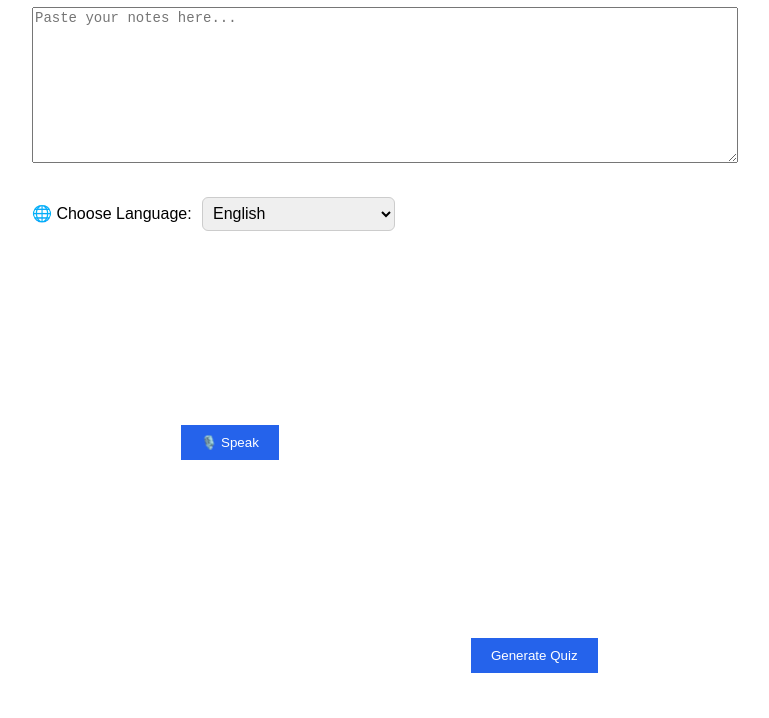
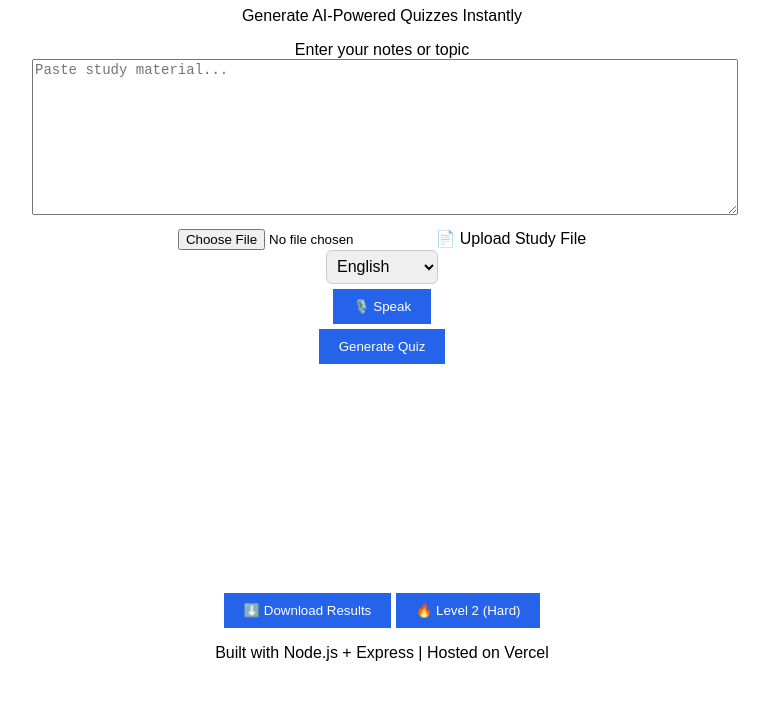
Before and after one commit to VyshrawanP/Quizz-AI-appathon, a plain HTML site: page frontend/index.html in a window 1280 px wide. Shown: the part 113-831 px from the top of the page, without its empty margins (258-1027 px from the left). Drawn offline with nearby package versions, Linux system fonts and the light colour scheme.

Commit message:
Updated Fronted UI to version 2.0

```diff
--- a/frontend/index.html
+++ b/frontend/index.html
@@ -2,36 +2,64 @@
 <html lang="en">
 <head>
   <meta charset="UTF-8" />
-  <title>Student Quiz Generator</title>
+  <title>QuizAI - AI-Powered Quiz Generator</title>
   <link rel="stylesheet" href="style.css" />
+  <script src="https://cdn.jsdelivr.net/npm/chart.js"></script>
 </head>
 <body>
-  <h1>AI Quiz Generator</h1>
-<textarea id="textInput" placeholder="Paste your notes here..."></textarea>
-<div id="quizContainer"></div>
-<div class="language-select">
-  <label for="langSelect">🌐 Choose Language:</label>
-  <select id="langSelect">
-    <option value="en-IN">English</option>
-    <option value="hi-IN">Hindi (हिन्दी)</option>
-    <option value="te-IN">Telugu (తెలుగు)</option>
-    <option value="kn-IN">Kannada (ಕನ್ನಡ)</option>
-    <option value="ml-IN">Malayalam (മലയാളം)</option>
-    <option value="ta-IN">Tamil (தமிழ்)</option>
-    <option value="bn-IN">Bengali (বাংলা)</option>
-    <option value="gu-IN">Gujarati (ગુજરાતી)</option>
-    <option value="as-IN">Assamese (অসমীয়া)</option>
-    <option value="mr-IN">Marathi (मराठी)</option>
-  </select>
-</div>
+  <div class="container">
+    <header>
+      <h1 class="logo">QuizAI</h1>
+      <p class="tagline">Generate AI-Powered Quizzes Instantly</p>
+    </header>
 
-<button id="micBtn" title="Click to start speaking 🎤">🎙️ Speak</button>
-<span id="micStatus"></span>
-<canvas id="analyticsChart" height="200"></canvas>
-<canvas id="timeChart" height="200"></canvas>
-<button id="generateBtn">Generate Quiz</button>
+    <div class="main-card">
+      <div class="input-section">
+        <label for="textInput" class="input-label">Enter your notes or topic</label>
+        <textarea id="textInput" class="topic-input" placeholder="Paste study material..."></textarea>
 
-  <script src="https://cdn.jsdelivr.net/npm/chart.js"></script>
+        <div class="file-upload-section">
+          <input type="file" id="fileInput" class="file-input" accept=".txt,.pdf,.docx" />
+          <label for="fileInput" class="file-label">📄 Upload Study File</label>
+        </div>
+
+        <select id="langSelect" class="lang-select">
+          <option value="en-US">English</option>
+          <option value="hi-IN">Hindi</option>
+          <option value="te-IN">Telugu</option>
+          <option value="kn-IN">Kannada</option>
+          <option value="ml-IN">Malayalam</option>
+          <option value="ta-IN">Tamil</option>
+          <option value="bn-IN">Bengali</option>
+          <option value="gu-IN">Gujarati</option>
+          <option value="as-IN">Assamese</option>
+          <option value="mr-IN">Marathi</option>
+        </select>
+
+        <div class="mic-controls">
+          <button id="micBtn" title="Speak your topic">🎙️ Speak</button>
+          <span id="micStatus"></span>
+        </div>
+
+        <button id="generateBtn" class="generate-btn">Generate Quiz</button>
+      </div>
+
+      <div id="quizContainer" class="quiz-section"></div>
+
+      <canvas id="analyticsChart" height="200"></canvas>
+      <canvas id="timeChart" height="200"></canvas>
+
+      <div class="actions">
+        <button id="downloadBtn" class="download-btn hidden">⬇️ Download Results</button>
+        <button id="level2Btn" class="level2-btn hidden">🔥 Level 2 (Hard)</button>
+      </div>
+    </div>
+
+    <footer>
+      <p>Built with Node.js + Express | Hosted on Vercel</p>
+    </footer>
+  </div>
+
   <script src="script.js"></script>
 </body>
 </html>
```
